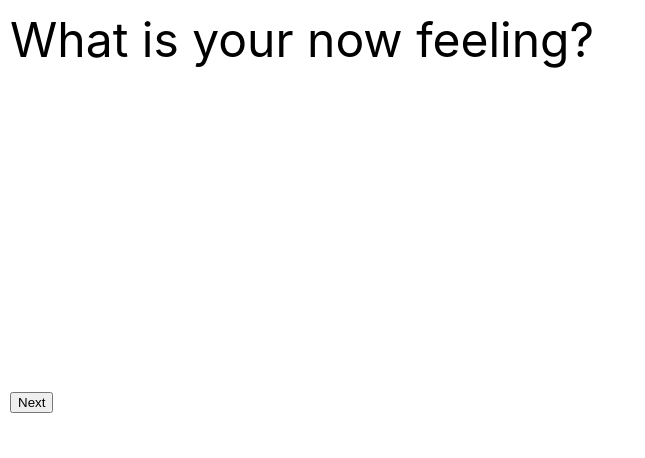
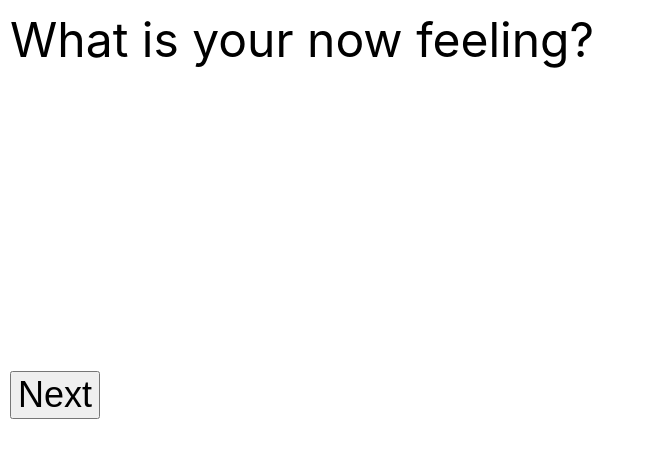
Before and after one commit to bryantt23/sedona-method, a React (Create React App) app: page / in a window 1280 px wide. Shown: the top 458 px of the page, without its empty margins (0-645 px from the left). Built offline with nearby package versions, Linux system fonts and the light colour scheme.

Commit message:
update button style

```diff
--- a/src/App.css
+++ b/src/App.css
@@ -6,3 +6,7 @@ div:first-child {
   font-size: 48px;
   height: 350px;
 }
+
+button {
+  font-size: 36px;
+}
```
